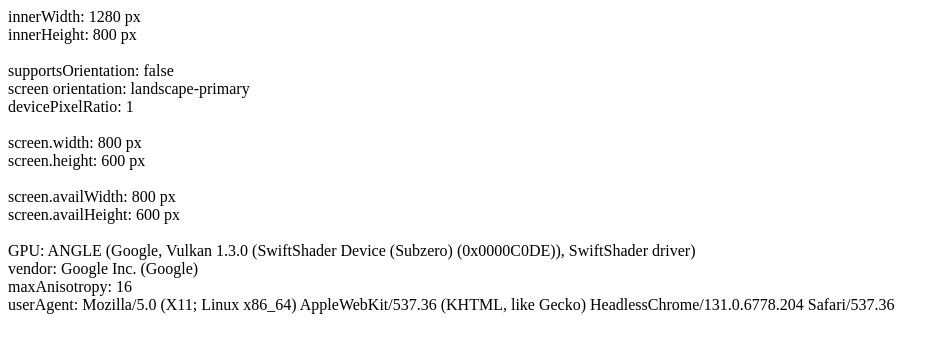
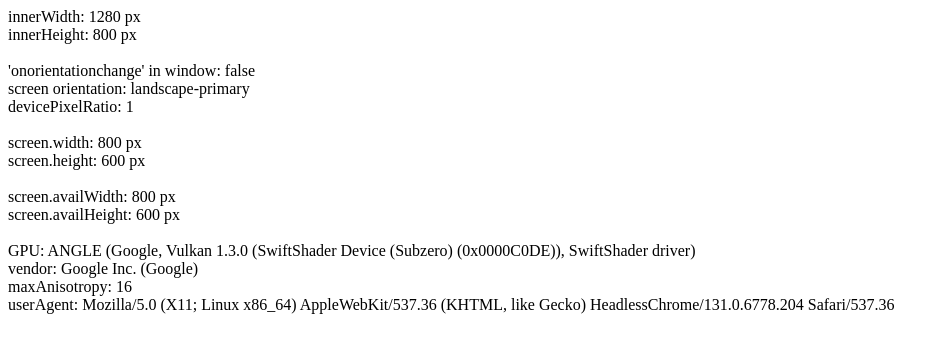
Before and after one commit to goldenratio/goldenratio.github.io, a plain HTML site: page browser-info/index.html in a window 1280 px wide. Shown: the whole page, without its empty margins (0-949 px from the left). Drawn offline with Linux system fonts and the light colour scheme.

Commit message:
Update index.html

```diff
--- a/browser-info/index.html
+++ b/browser-info/index.html
@@ -55,7 +55,7 @@
   breakLine();
 
   var supportsOrientation = 'onorientationchange' in window;
-  displayInfo('supportsOrientation: ' + supportsOrientation);
+  displayInfo("'onorientationchange' in window: " + supportsOrientation);
 
   var orientationValue = window.screen && window.screen.orientation ? window.screen.orientation.type : window.orientation;
   displayInfo('screen orientation: ' + orientationValue);
```
